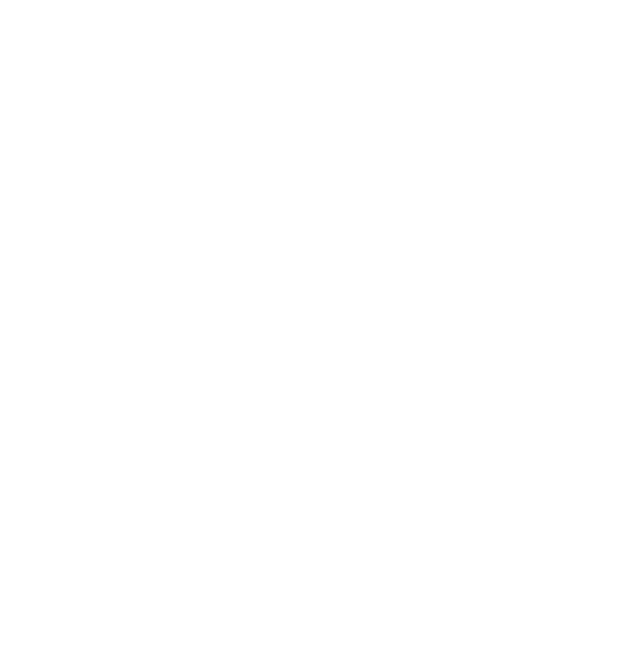
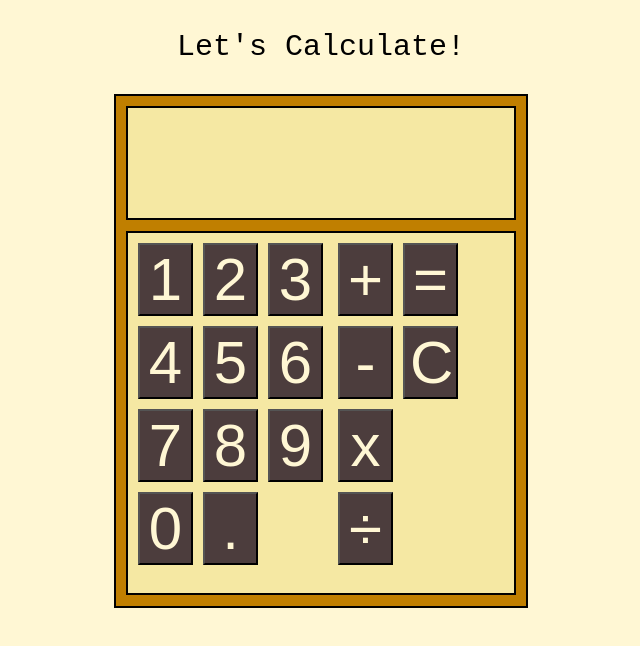
Before and after one commit to sanmitha-shetty/Calculator, a plain HTML site: page index.html in a window 1280 px wide. Shown: the whole page, without its empty margins (319-959 px from the left). Drawn offline with Linux system fonts and the light colour scheme.

Commit message:
Add buttons and styling to the calculator div

```diff
--- a/index.html
+++ b/index.html
@@ -8,6 +8,40 @@
     <link rel="stylesheet" href ="./style.css">
 </head>
 <body>
+    <p>Let's Calculate!</p>
+    <div class="calc-container">
+        <div class ="display">
+            <div class="upper-display"></div>
+            <div class="lower-display"></div>
+        </div>
+        <div class="body">
+            <div class = "numbers">
+                <button class="num-1">1</button>
+                <button class="num-2">2</button>
+                <button class="num-3">3</button>
+                <button class="num-4">4</button>
+                <button class="num-5">5</button>
+                <button class="num-6">6</button>
+                <button class="num-7">7</button>
+                <button class="num-8">8</button>
+                <button class="num-9">9</button>
+                <button class="num-0">0</button>
+                <button class="point">.</button>
+            </div>
+            <div class="operators">
+                <div class="normal-ops">
+                    <button class="plus">+</button>
+                    <button class="minus">-</button>
+                    <button class="multiply">x</button>
+                    <button class="divide">÷</button>
+                </div>
+                <div class="special-ops">
+                    <button class="equal">=</button>
+                    <button class="all-clear">C</button>
+                </div>
+            </div>
+        </div>
+    </div>
     <script src = "script.js"></script>
 </body>
 </html>
--- a/style.css
+++ b/style.css
@@ -0,0 +1,72 @@
+body{
+    font-family:monospace;
+    background-color: #fff7d4;
+}
+p{
+    font-size: 30px;
+    margin: 10 auto;
+    text-align: center;
+}
+.calc-container{
+    display:grid;
+    margin: 10px auto;
+    border: solid black 2px;
+    padding: 5px;
+    height: 500px;
+    width: 400px;
+    background-color: #C07F00;
+    /* change later */
+}
+.display{
+    display: block;
+    margin: 5px 5px;
+    padding: 5px 5px;
+    height: 100px;
+    border: solid black 2px;
+    background-color:  rgb(245, 232, 163);
+}
+.body{
+    display: flex;
+    margin: 5px 5px;
+    padding: 5px 5px;
+    height: 350px;
+    border: solid black 2px;
+    background-color: rgb(245, 232, 163);
+    flex-direction: row;
+}
+.numbers{
+    display: flex;
+    float: left;
+    width: 200px;
+    height: fit-content;
+    flex-wrap: wrap;
+    margin: 0 px;
+}
+.operators{
+    display: flex;
+    float: right;
+    width: 150px;
+    flex-wrap: wrap;
+    margin: 0;
+    flex-direction: row;
+}
+.normal-ops{
+    display:flex;
+    float:left;
+    flex-direction: column;
+    align-items: center;
+}
+.special-ops{
+    display:flex;
+    float:right;
+    flex-direction: column;
+}
+
+button{
+    background-color: #4C3D3D;
+    color: #fff7d4;
+    font-size: 60px;
+    margin: 5px;
+    padding: 0 5px;
+    width: 55px;
+}
```
